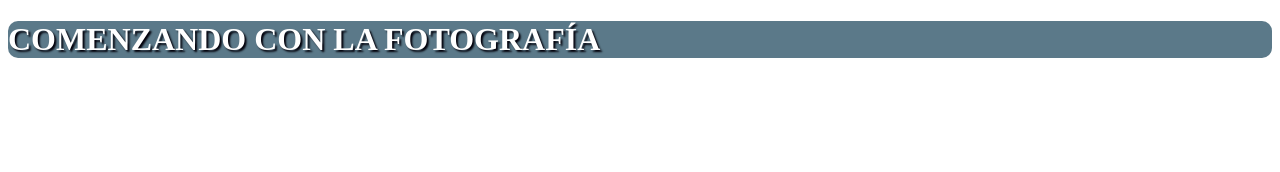
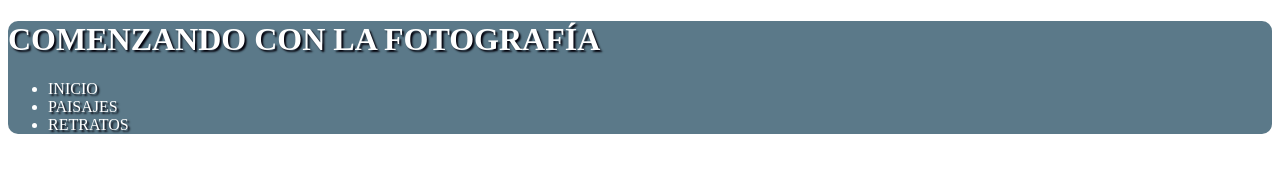
Before and after one commit to alexulloafuentes/css1_final, a plain HTML site: page index.html in a window 1280 px wide. Drawn offline with Linux system fonts and the light colour scheme.

Commit message:
Add files via upload

```diff
--- a/index.html
+++ b/index.html
@@ -14,10 +14,21 @@
             <h1>
                 COMENZANDO CON LA FOTOGRAF&Iacute;A
             </h1>
+            <nav>
+                <ul>
+                    <li>
+                        INICIO
+                    </li>
+                    <li>
+                        PAISAJES
+                    </li>
+                    <li>
+                        RETRATOS
+                    </li>
+                </ul>
+            </nav>
         </header>
-        <nav>
 
-        </nav>
         <section>
 
         </section>
```
